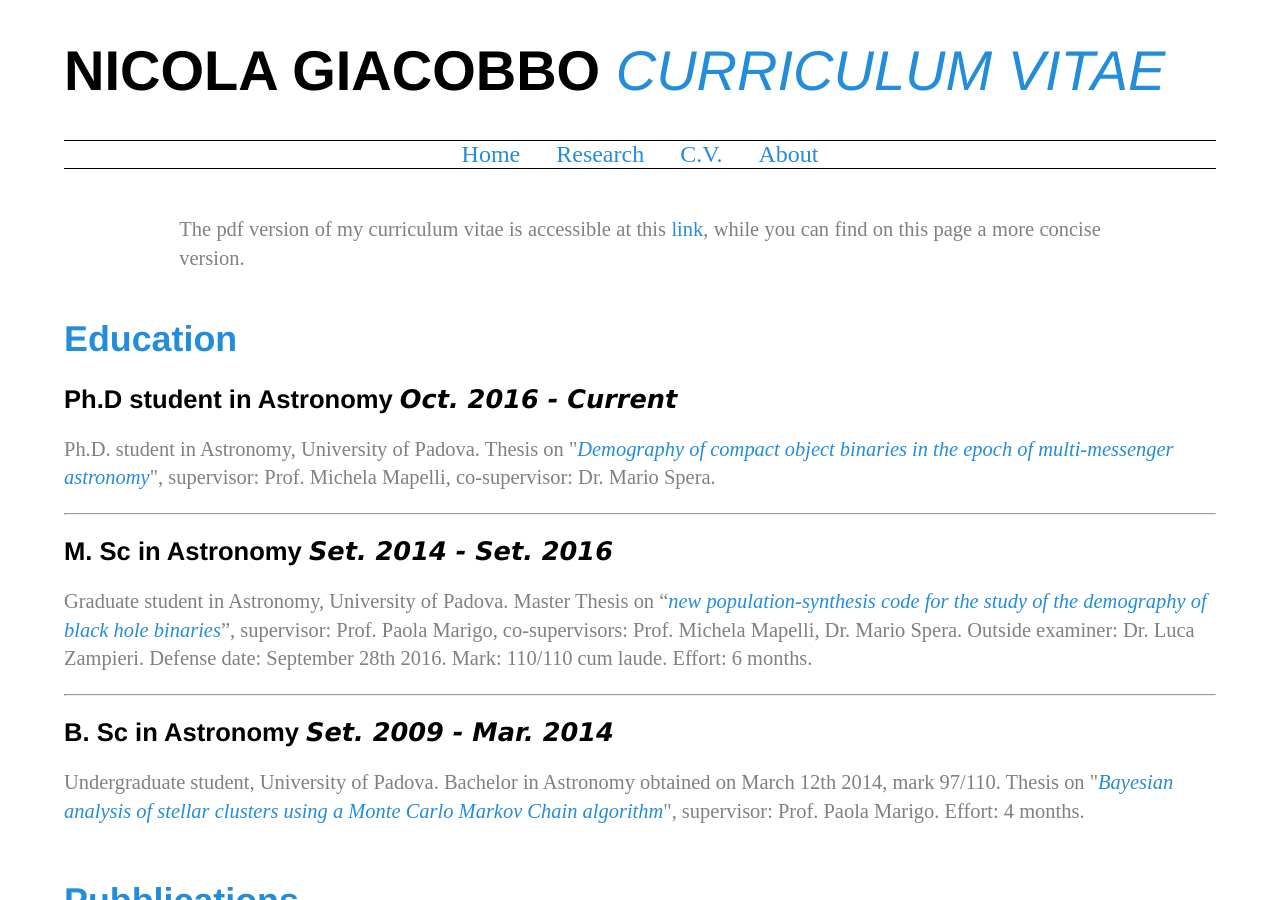
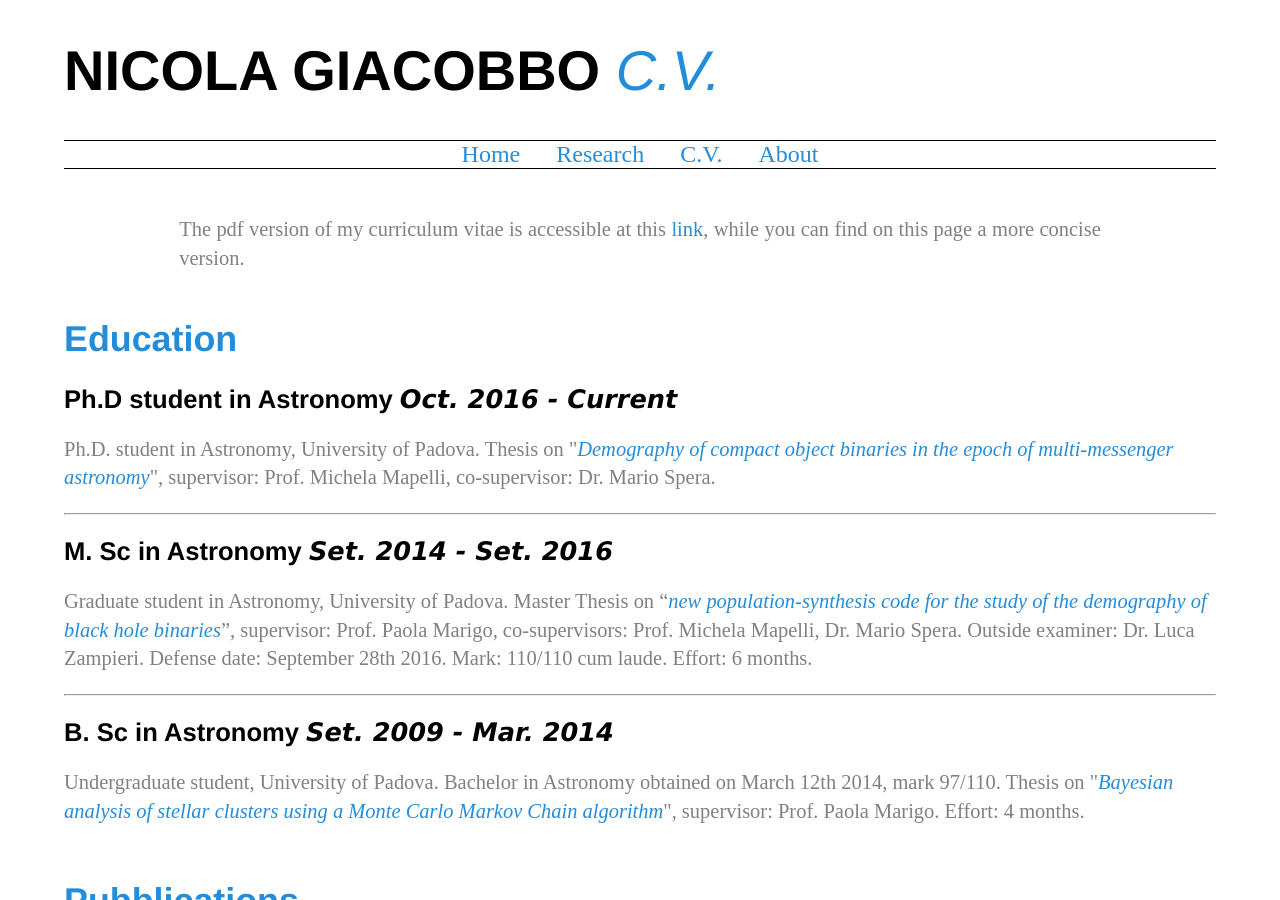
Before and after one commit to GiacobboNicola/giacobbonicola.github.io, a Jekyll site: the page built from item3.html, in a window 1280 px wide and 900 px high. Built offline with Jekyll 4.4.1, drawn with Linux system fonts in a browser that asks for light colours.

Commit message:
adjusted titles

```diff
--- a/_layouts/cv.html
+++ b/_layouts/cv.html
@@ -89,16 +89,16 @@
 						<h3><b>Introduction to Parallel Computing woth MPI and OpenMP</b><i><span class="small">22/02/20107 - 24/02/2017</span></i></h3>
 					</div>
 					<div>
-						<h3><b>Workshop</b><i><span class="small">15/11/2016</span></i></h2>
-						<p>Workshop on "Synergy between Population-synthesis models and LIGO-Virgo data analysis", INFN Padova, Italy, oral presentation.</p><br>
+						<h3><b>Workshop</b><i><span class="small">15/11/2016</span></i></h3>
+						Workshop on "Synergy between Population-synthesis models and LIGO-Virgo data analysis", INFN Padova, Italy, oral presentation.<br>
 					</div>
 				</div>
 				<div>
 					<h1>Other Experiences</h1>
 					<div>
-						<h2><b>Security staff</b><i><span class="small">2014 - 2015</span></i></h2>
-						<h2><b>Steward</b><i><span class="small">2010 - Dec. 2014</span></i></h2>
-						<h2><b>Figurante</b><span class="small">2008 - Mar. 2009</span></i></h2>
+						<h3><b>Security staff</b><i><span class="small">2014 - 2015</span></i></h3>
+						<h3><b>Steward</b><i><span class="small">2010 - Dec. 2014</span></i></h3>
+						<h3><b>Figurante</b><span class="small">2008 - Mar. 2009</span></i></h3>
 					</div>
 				</div>
 				<footer>
--- a/index.html
+++ b/index.html
@@ -1,6 +1,6 @@
 ---
 layout: home
-title: Home Page
+title: Home
 ---
 <div class="blurb">
 	<h1 class="main-title"> Nicola Giacobbo <span class="thin"> <i style="color:#2D9831"> {{ page.title }} </i></span></h1>
--- a/item3.html
+++ b/item3.html
@@ -1,6 +1,6 @@
 ---
 layout: cv
-title: Curriculum Vitae
+title: C.V.
 ---
 <div class="blurb">
 	<h1 class="main-title"> Nicola Giacobbo <span class="thin"> <i style="color:rgb(36, 141, 217)"> {{ page.title }} </i></span></h1>
```
